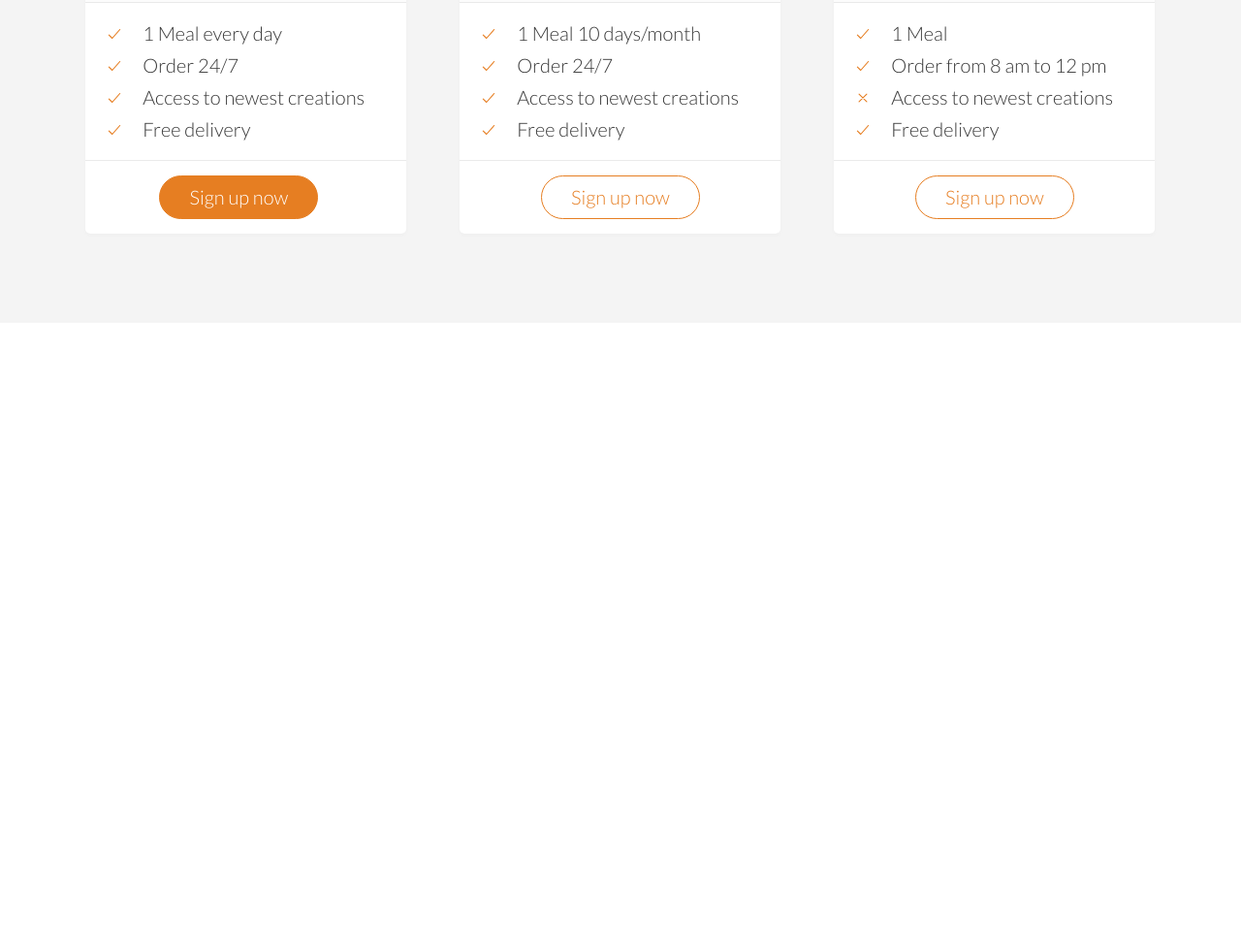
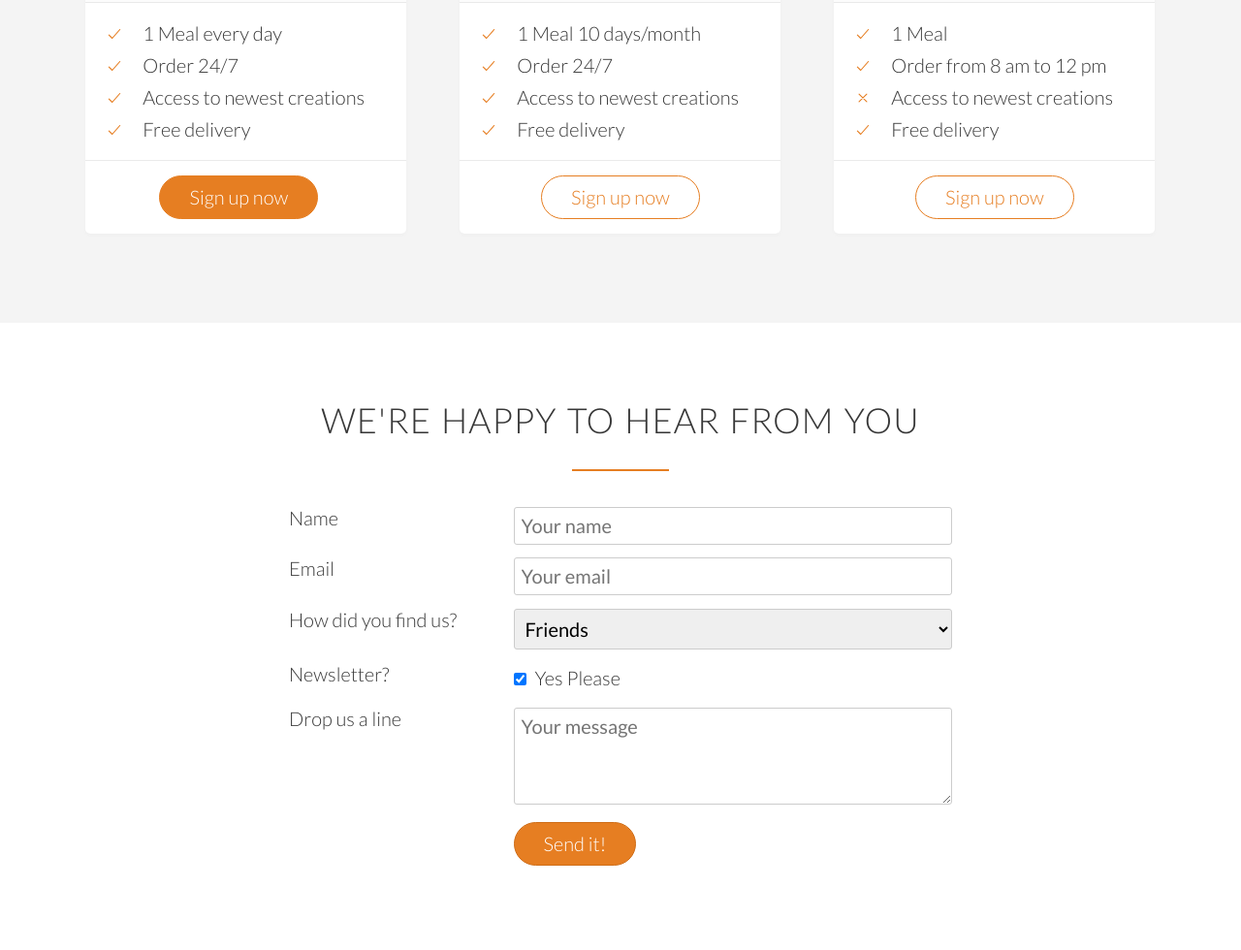
Before and after one commit to Prakhar-FF13/Omnifood, a plain HTML site: page index.html in a window 1280 px wide. Shown: the part 4236-5216 px from the top of the page at 97% size. Before the commit the page ends 4569 px from the top, so only its background shows below. Drawn offline with nearby package versions, Linux system fonts and the light colour scheme.

Commit message:
Contact us form done

```diff
--- a/index.html
+++ b/index.html
@@ -439,6 +439,81 @@
 			</div>
 		</section>
 
+		<section class="section-form">
+			<div class="row">
+				<h2>We're happy to hear from you</h2>
+			</div>
+			<div class="row">
+				<form method="post" action="#" class="contact-form">
+					<div class="row">
+						<div class="col span-1-of-3">
+							<label for="name">Name</label>
+						</div>
+						<div class="col span-2-of-3">
+							<input
+								type="text"
+								name="name"
+								id="name"
+								placeholder="Your name"
+								required
+							/>
+						</div>
+					</div>
+					<div class="row">
+						<div class="col span-1-of-3">
+							<label for="email">Email</label>
+						</div>
+						<div class="col span-2-of-3">
+							<input
+								type="email"
+								name="email"
+								id="email"
+								placeholder="Your email"
+								required
+							/>
+						</div>
+					</div>
+					<div class="row">
+						<div class="col span-1-of-3">
+							<label for="find-us">How did you find us?</label>
+						</div>
+						<div class="col span-2-of-3">
+							<select name="find-us" id="find-us">
+								<option value="friends" selected>Friends</option>
+								<option value="search">Search engine</option>
+								<option value="ad">Advertisement</option>
+								<option value="other">Other</option>
+							</select>
+						</div>
+					</div>
+					<div class="row">
+						<div class="col span-1-of-3">
+							<label for="news">Newsletter?</label>
+						</div>
+						<div class="col span-2-of-3">
+							<input type="checkbox" name="news" id="news" checked /> Yes Please
+						</div>
+					</div>
+					<div class="row">
+						<div class="col span-1-of-3">
+							<label>Drop us a line</label>
+						</div>
+						<div class="col span-2-of-3">
+							<textarea name="message" placeholder="Your message"></textarea>
+						</div>
+					</div>
+					<div class="row">
+						<div class="col span-1-of-3">
+							<label>&nbsp;</label>
+						</div>
+						<div class="col span-2-of-3">
+							<input type="submit" value="Send it!" />
+						</div>
+					</div>
+				</form>
+			</div>
+		</section>
+
 		<script src="https://unpkg.com/ionicons@5.0.0/dist/ionicons.js"></script>
 	</body>
 </html>
--- a/resources/css/style.css
+++ b/resources/css/style.css
@@ -137,7 +137,8 @@ a:active {
 
 /* Buttons */
 .btn:link,
-.btn:visited {
+.btn:visited,
+input[type="submit"] {
 	display: inline-block;
 	padding: 10px 30px;
 	font-weight: 300;
@@ -147,7 +148,8 @@ a:active {
 }
 
 .btn-full:link,
-.btn-full:visited {
+.btn-full:visited,
+input[type="submit"] {
 	background-color: #e67e22;
 	border: 1px solid #e67e22;
 	color: #fff;
@@ -161,13 +163,16 @@ a:active {
 }
 
 .btn:hover,
-.btn:active {
+.btn:active,
+input[type="submit"]:hover,
+input[type="submit"]:active {
 	background-color: #cf6d17;
 	border: 1px solid #cf6d17;
 }
 
 .btn-full:hover,
-.btn-full:active {
+.btn-full:active,
+input[type="submit"] {
 	border: 1px solid #cf6d17;
 }
 
@@ -444,3 +449,34 @@ cite > img {
 .plan-box ul li {
 	padding: 5px 0;
 }
+
+/****************************************
+* Contact Form
+*****************************************/
+
+.contact-form {
+	width: 60%;
+	margin: 0 auto;
+}
+
+input[type="text"],
+input[type="email"],
+select,
+textarea {
+	width: 100%;
+	padding: 7px;
+	border-radius: 3px;
+	border: 1px solid #ccc;
+}
+
+textarea {
+	height: 100px;
+}
+
+input[type="checkbox"] {
+	margin: 10px 5px 10px 0px;
+}
+
+*:focus {
+	outline: none;
+}
```
